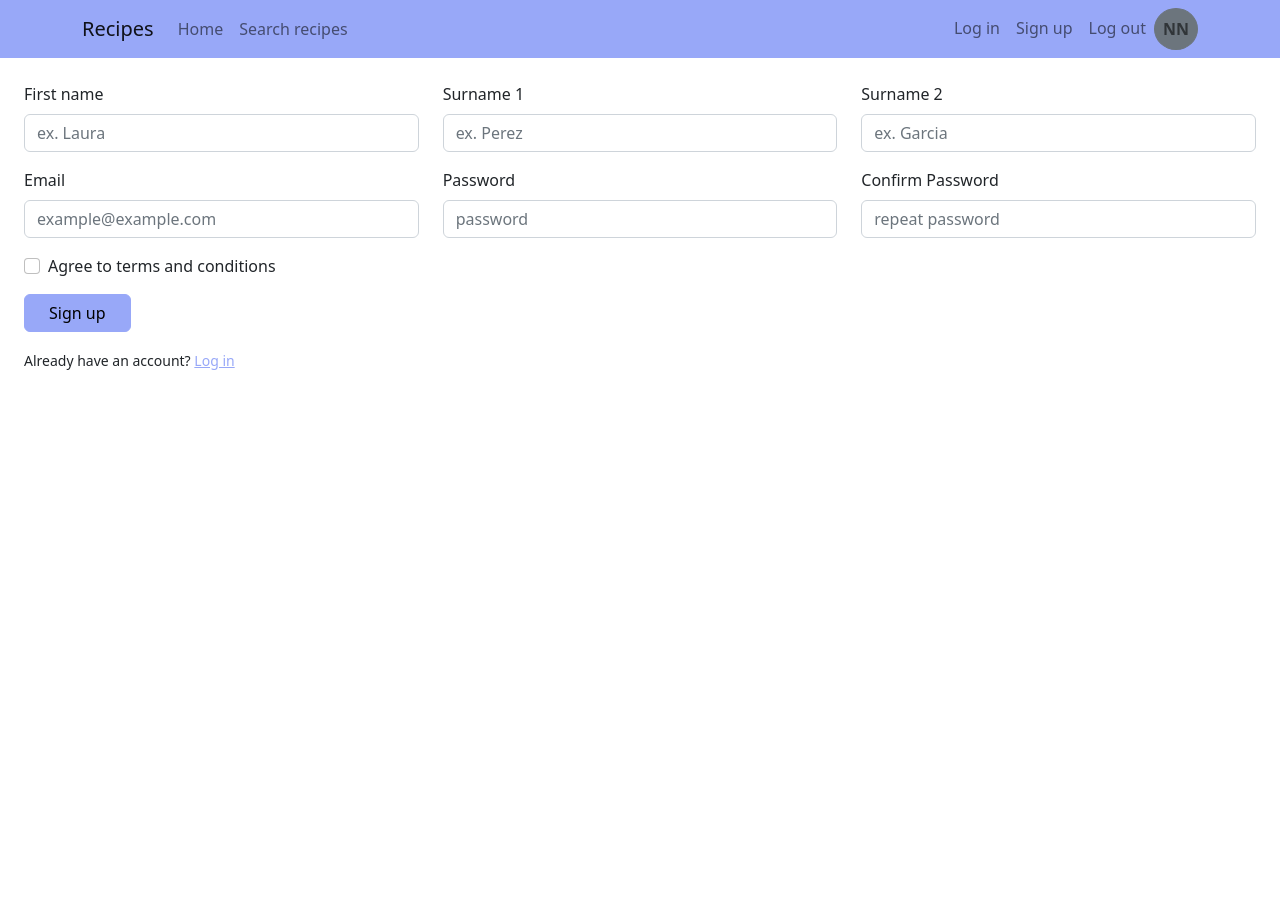
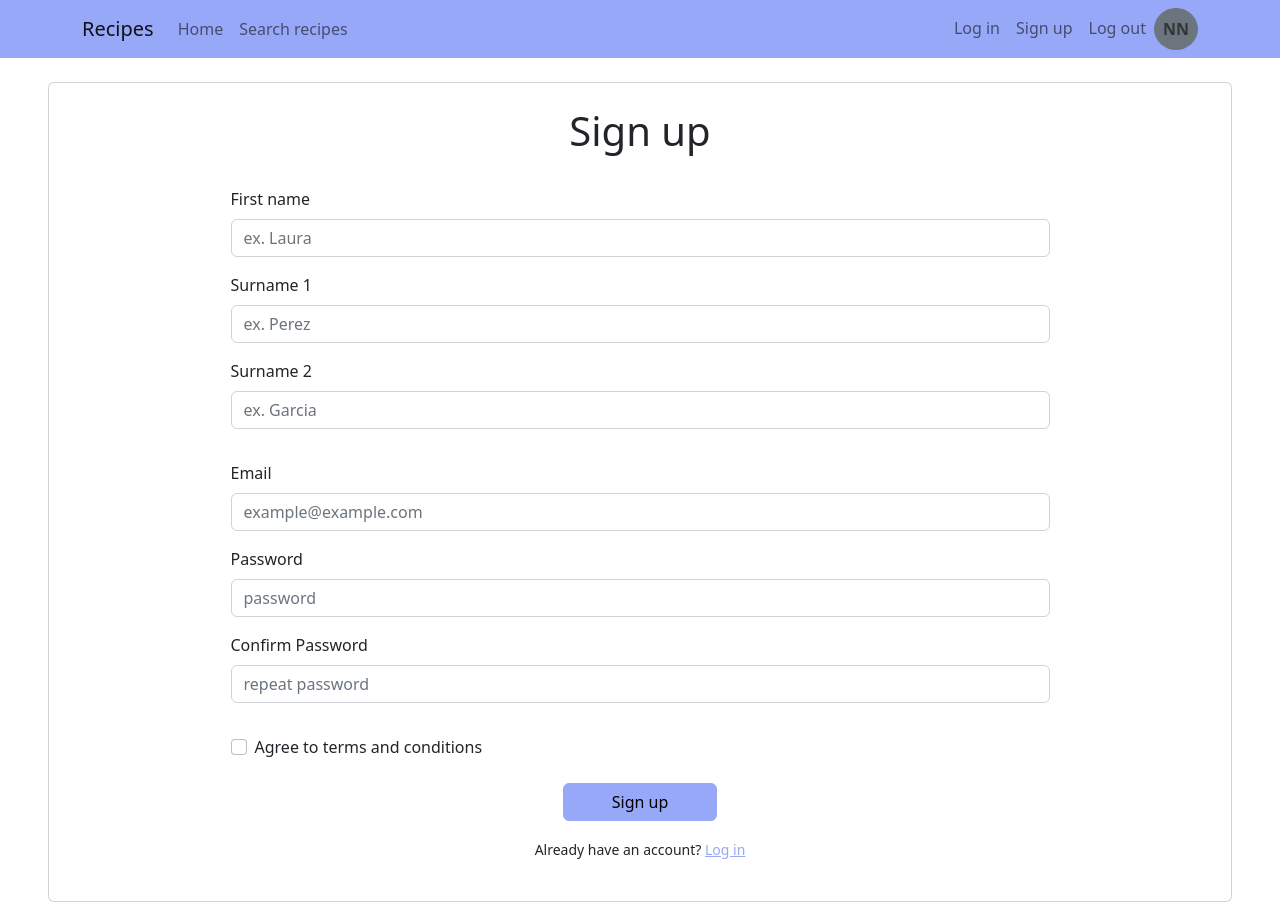
Before and after one commit to mariago6/finalproject, a React (Create React App) app: page /signup in a window 1280 px wide. Before the commit the page ends 800 px from the top, so only its background shows below. Built offline with nearby package versions, Linux system fonts and the light colour scheme.

Commit message:
improve login and sign up

```diff
--- a/src/components/auth/ButtonSubmit.js
+++ b/src/components/auth/ButtonSubmit.js
@@ -4,7 +4,7 @@ import '../../custom.scss';
 
 function ButtonSubmit({type, textbutton, onClick}) {
   return(
-    <Button type={type} className="px-4" onClick={onClick}>{textbutton}</Button>
+    <Button type={type} onClick={onClick} className="px-5">{textbutton}</Button>
   )
 }
 
--- a/src/components/auth/FormGroup.js
+++ b/src/components/auth/FormGroup.js
@@ -3,9 +3,9 @@ import Col from 'react-bootstrap/Col';
 import Form from 'react-bootstrap/Form';
 import '../../custom.scss';
 
-function FormGroup({controlId, md, textlabel, type, placeholder, textinvalid, name, onChange }) {
+function FormGroup({controlId, md, textlabel, type, placeholder, textinvalid, name, onChange, className }) {
   return(
-    <Form.Group as={Col} md={md} controlId={controlId}>
+    <Form.Group as={Col} md={md} controlId={controlId} className={className}>
       <Form.Label>{textlabel}</Form.Label>
       <Form.Control
         required
--- a/src/components/auth/LoginComponent.js
+++ b/src/components/auth/LoginComponent.js
@@ -4,15 +4,19 @@ import Form from 'react-bootstrap/Form';
 import Row from 'react-bootstrap/Row';
 import ButtonSubmit from "./ButtonSubmit";
 import { Link } from 'react-router-dom';
+import Card from 'react-bootstrap/Card'
 
 
 function LoginComponent({validated, handleSubmit, handleChange, email, password}) {
   return(
+    <section>
+        <Card className='d-flex align-items-center mx-5 mt-4'>
           <Form noValidate validated={validated} onSubmit={handleSubmit} className="m-4">
+            <h1 className='text-center mb-4'>Log in</h1>
             <Row className="mb-3">
               <FormGroup
                 controlId="validationCustom07"
-          md="4"
+                md="12"
                 textlabel="Email"
                 type="email"
                 placeholder="example@example.com"
@@ -20,12 +24,11 @@ function LoginComponent({validated, handleSubmit, handleChange, email, password}
                 onChange={handleChange}
                 name='email'
                 value={email}
+                className="my-2 text-start"
               />
-        </Row>
-        <Row className="mb-3">
               <FormGroup
                 controlId="validationCustom08"
-            md="4"
+                md="12"
                 textlabel="Password"
                 type="password"
                 placeholder="password"
@@ -33,12 +36,18 @@ function LoginComponent({validated, handleSubmit, handleChange, email, password}
                 onChange={handleChange}
                 name='password'
                 value={password}
+                className="my-2 text-start"
               />
             </Row>
+            <div className='text-center'>
               <ButtonSubmit type="submit" textbutton="Log in" />
-      <p className="mt-3 fs-6"><small>Forgot your password? <Link to="/reset">Reset it here</Link></small></p>
-      <p className="mt-3 fs-6"><small>Do not have an account yet? <Link to="/signup">Sign up</Link></small></p>
+            </div>
+            <p className="text-center mt-3 fs-6"><small>Forgot your password? <Link to="/reset">Reset it here</Link></small></p>
+            <p className="text-center mt-3 fs-6"><small>Don't have an account yet? <Link to="/signup">Sign up</Link></small></p>
           </Form>
+        </Card>
+
+    </section>
   )
 }
 
--- a/src/components/auth/SignUpComponent.js
+++ b/src/components/auth/SignUpComponent.js
@@ -2,16 +2,20 @@ import React from 'react';
 import FormGroup from "./FormGroup";
 import Form from 'react-bootstrap/Form';
 import Row from 'react-bootstrap/Row';
-import ButtonSubmit from './ButtonSubmit'
+import ButtonSubmit from './ButtonSubmit';
+import Card from 'react-bootstrap/Card';
 import { Link } from "react-router-dom";
 
 function SignUpComponent({validated, handleSubmit, handleChange, firstName, surname1, surname2, email, password, confirmPassword}) {
   return(
+    <section>
+      <Card className='d-flex align-items-center mx-5 mt-4'>
         <Form noValidate validated={validated} onSubmit={handleSubmit} className="m-4">
+        <h1 className='text-center mb-4'>Sign up</h1>
           <Row className="mb-3">
             <FormGroup
               controlId="validationCustom01"
-          md="4"
+              md="12"
               textlabel="First name"
               type="text"
               placeholder="ex. Laura"
@@ -19,10 +23,11 @@ function SignUpComponent({validated, handleSubmit, handleChange, firstName, surn
               onChange={handleChange}
               name='firstName'
               value={firstName}
+              className="my-2 text-start"
             />
              <FormGroup
               controlId="validationCustom02"
-          md="4"
+              md="12"
               textlabel="Surname 1"
               type="text"
               placeholder="ex. Perez"
@@ -30,10 +35,11 @@ function SignUpComponent({validated, handleSubmit, handleChange, firstName, surn
               onChange={handleChange}
               name='surname1'
               value={surname1}
+              className="my-2 text-start"
             />
             <FormGroup
               controlId="validationCustom03"
-          md="4"
+              md="12"
               textlabel="Surname 2"
               type="text"
               placeholder="ex. Garcia"
@@ -41,12 +47,13 @@ function SignUpComponent({validated, handleSubmit, handleChange, firstName, surn
               onChange={handleChange}
               name='surname2'
               value={surname2}
+              className="my-2 text-start"
             />
           </Row>
           <Row className="mb-3">
             <FormGroup
               controlId="validationCustom04"
-          md="4"
+              md="12"
               textlabel="Email"
               type="email"
               placeholder="example@example.com"
@@ -54,10 +61,11 @@ function SignUpComponent({validated, handleSubmit, handleChange, firstName, surn
               onChange={handleChange}
               name='email'
               value={email}
+              className="my-2 text-start"
               />
             <FormGroup
               controlId="validationCustom05"
-          md="4"
+              md="12"
               textlabel="Password"
               type="password"
               placeholder="password"
@@ -65,10 +73,11 @@ function SignUpComponent({validated, handleSubmit, handleChange, firstName, surn
               onChange={handleChange}
               name='password'
               value={password}
+              className="my-2 text-start"
             />
             <FormGroup
               controlId="validationCustom06"
-          md="4"
+              md="12"
               textlabel="Confirm Password"
               type="password"
               placeholder="repeat password"
@@ -76,19 +85,27 @@ function SignUpComponent({validated, handleSubmit, handleChange, firstName, surn
               onChange={handleChange}
               name='confirmPassword'
               value={confirmPassword}
+              className="my-2 text-start"
             />
           </Row>
+          <Row>
             <Form.Group className="mb-3">
               <Form.Check
                 required
                 label="Agree to terms and conditions"
                 feedback="You must agree before submitting."
                 feedbackType="invalid"
+                className="my-2 text-start"
               />
             </Form.Group>
+          </Row>
+          <div className='text-center'>
             <ButtonSubmit type="submit" textbutton="Sign up" />
-      <p className="mt-3 fs-6"><small>Already have an account? <Link to="/login">Log in</Link></small></p>
+          </div>
+          <p className="text-center mt-3 fs-6"><small>Already have an account? <Link to="/login">Log in</Link></small></p>
         </Form>
+      </Card>
+    </section>
   )
 }
 
--- a/src/custom.scss
+++ b/src/custom.scss
@@ -6,4 +6,5 @@ $primary: #98A8F8;
   height: 500px;
 }
 
+
 @import '~bootstrap/scss/bootstrap.scss';
--- a/src/pages/Login.js
+++ b/src/pages/Login.js
@@ -16,8 +16,6 @@ function Login() {
     );
   };
 
-  console.log(currentUser);
-
   const handleSubmit = (event) => {
     const form = event.currentTarget;
     if (form.checkValidity() === false) {
--- a/src/pages/Signup.js
+++ b/src/pages/Signup.js
@@ -16,8 +16,6 @@ function Signup() {
     })
     );
   };
-
-  console.log(newUser)
 
   const handleSubmit = (event) => {
     const form = event.currentTarget;
```
Lines whose indentation alone changed are shown as unchanged.
